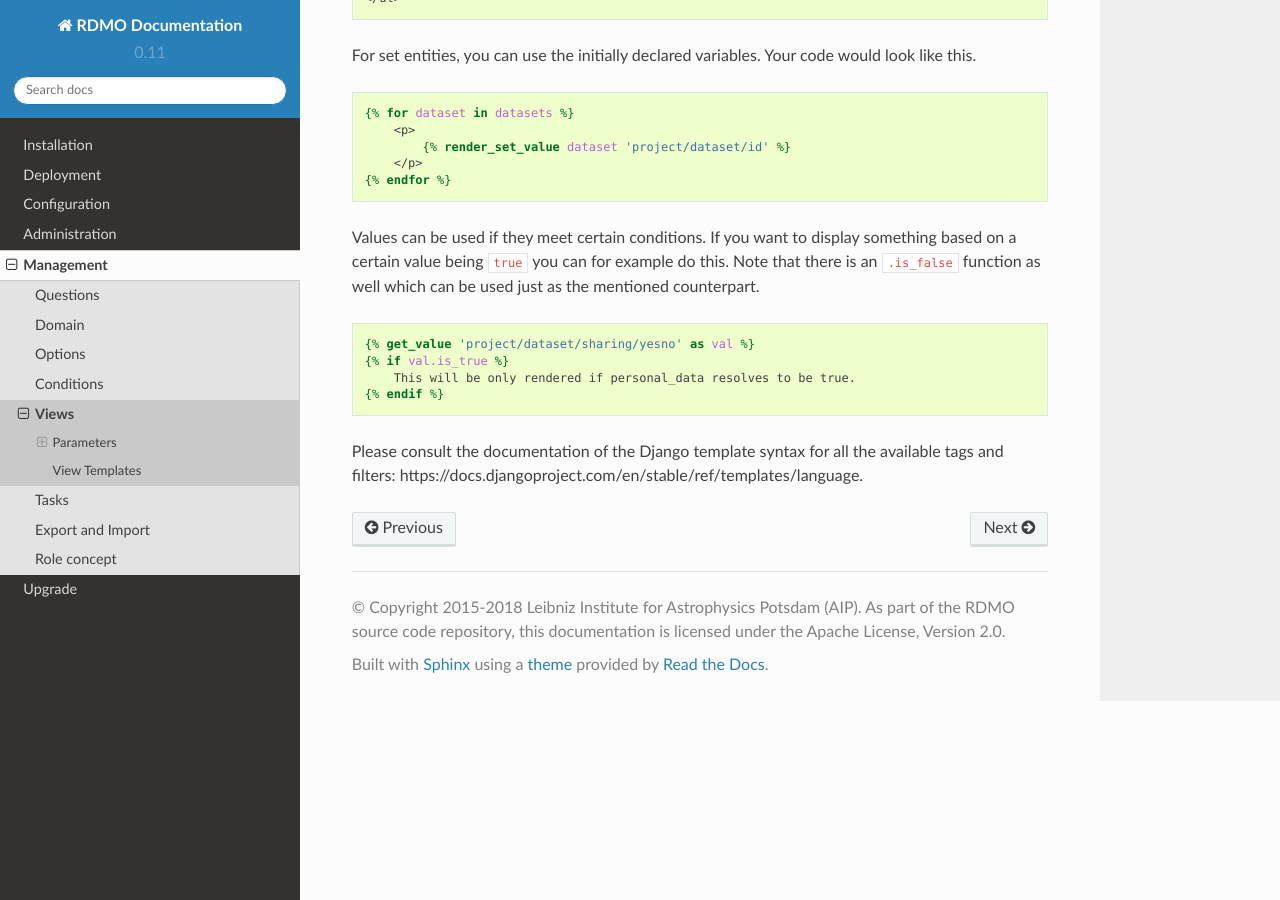
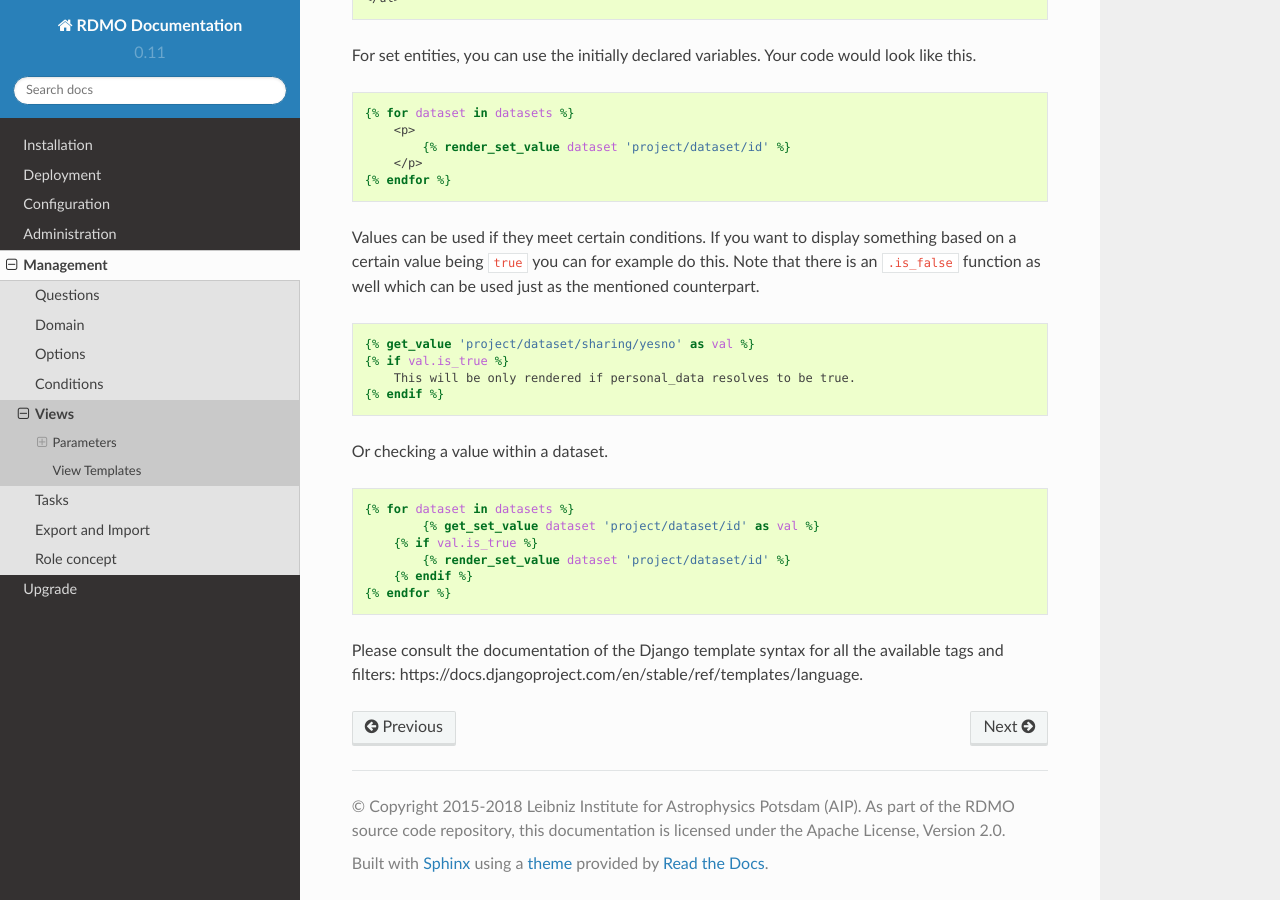
Before and after one commit to rdmorganiser/rdmo-docs, a Sphinx documentation site: the page built from docs/management/views.md, in a window 1280 px wide and 900 px high, scrolled down 3524 px. Built offline with Sphinx 7.4.7 and the Read the Docs theme 2.0.0, drawn with Linux system fonts in a browser that asks for light colours.

Commit message:
Add a view snippet example

````diff
--- a/docs/management/views.md
+++ b/docs/management/views.md
@@ -104,4 +104,15 @@ Values can be used if they meet certain conditions. If you want to display somet
 {% endif %}
 ```
 
+Or checking a value within a dataset.
+
+```django
+{% for dataset in datasets %}
+	{% get_set_value dataset 'project/dataset/id' as val %}
+    {% if val.is_true %}
+        {% render_set_value dataset 'project/dataset/id' %}
+    {% endif %}
+{% endfor %}
+```
+
 Please consult the documentation of the Django template syntax for all the available tags and filters: https://docs.djangoproject.com/en/stable/ref/templates/language.
````
